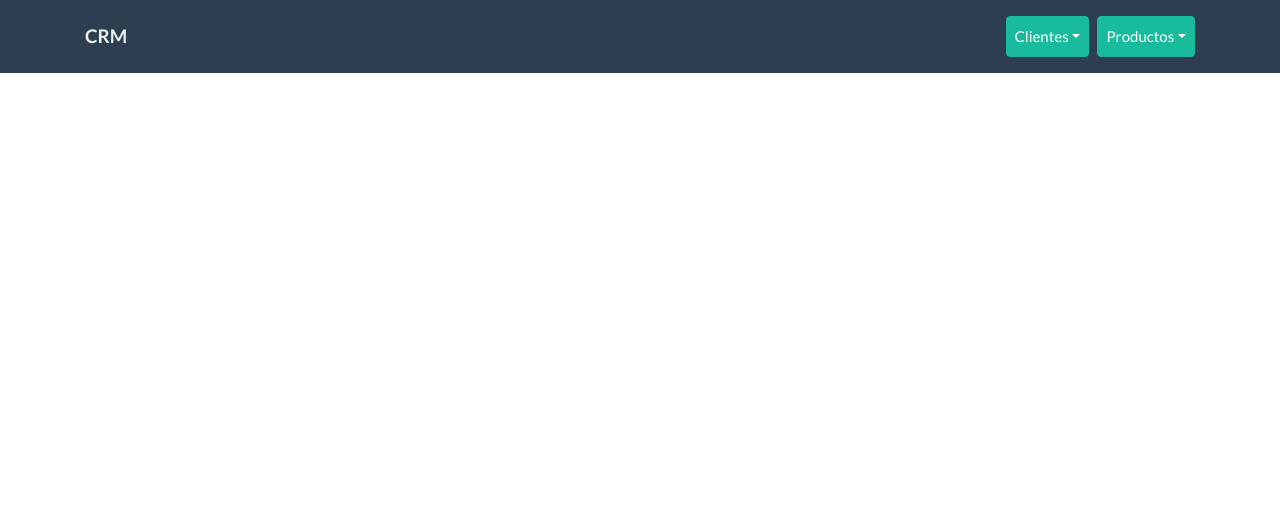
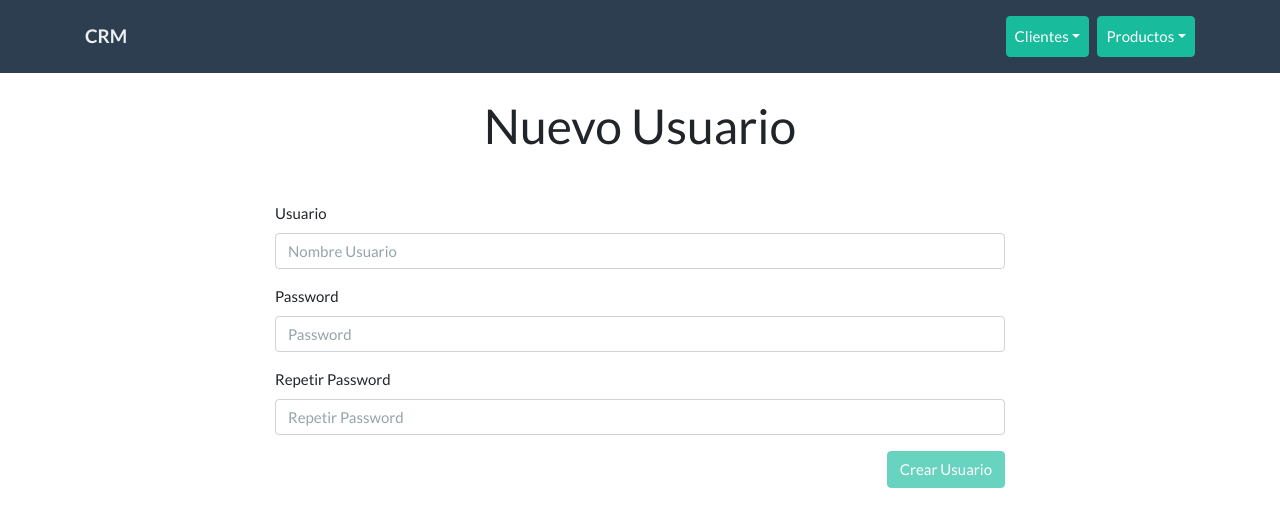
Before and after one commit to sanchezcarlos1986/react-apollo-graphql-fullstack, a React (Create React App) app in the folder cliente/: page /registro in a window 1280 px wide. Shown: the top 526 px of the page. Built offline with nearby package versions, Linux system fonts and the light colour scheme.

Commit message:
feat(usuarios): agregando nuevos usuarios desde el front

```diff
--- a/cliente/src/App.js
+++ b/cliente/src/App.js
@@ -18,6 +18,8 @@
 // Pedidos
 import NuevoPedido from './components/Pedidos/NuevoPedido'
 import PedidosCliente from './components/Pedidos/PedidosCliente'
+
+import Registro from './components/Auth/Registro'
 
 import Panel from './components/Panel/Panel'
 
@@ -49,6 +51,7 @@
                 <Route exact path="/productos/editar/:id" component={EditarProducto} />
                 <Route exact path="/pedidos/nuevo/:id" component={NuevoPedido} />
                 <Route exact path="/pedidos/:id" component={PedidosCliente} />
+                <Route exact path="/registro" component={Registro} />
                 <Route exact path="/panel" component={Panel} />
               </Switch>
             </div>
--- /dev/null
+++ b/cliente/src/components/Auth/Registro.js
@@ -0,0 +1,97 @@
+import React, { Component, Fragment } from 'react'
+import { Mutation } from 'react-apollo'
+import { NUEVO_USUARIO } from '../../mutations'
+
+const initialState = {
+  usuario: '',
+  password: '',
+  repetirPassword: ''
+}
+
+export default class Registro extends Component {
+  state = {
+    ...initialState
+  }
+
+  actualizarState = e => {
+    const { name, value } = e.target
+    this.setState({
+      [name]: value
+    })
+  }
+
+  validarForm = () => {
+    const { usuario, password, repetirPassword } = this.state
+    const noValido = !usuario || !password || password !== repetirPassword
+    return noValido
+  }
+
+  crearRegistro = (e, crearUsuario) => {
+    e.preventDefault()
+
+    crearUsuario().then(data => {
+      this.setState({ ...initialState })
+    })
+
+  }
+
+  render() {
+    const { usuario, password, repetirPassword } = this.state
+
+    return (
+      <Fragment>
+        <h1 className="text-center mb-5">Nuevo Usuario</h1>
+        <div className="row  justify-content-center">
+          <Mutation mutation={NUEVO_USUARIO} variables={{ usuario, password }}>
+          {(crearUsuario, { loading, error, data }) => {
+            return (
+              <form className="col-md-8" onSubmit={e => this.crearRegistro(e, crearUsuario) }>
+                <div className="form-group">
+                  <label>Usuario</label>
+                  <input
+                    value={usuario}
+                    onChange={this.actualizarState}
+                    type="text"
+                    name="usuario"
+                    className="form-control"
+                    placeholder="Nombre Usuario"
+                  />
+                </div>
+                <div className="form-group">
+                  <label>Password</label>
+                  <input
+                    value={password}
+                    onChange={this.actualizarState}
+                    type="password"
+                    name="password"
+                    className="form-control"
+                    placeholder="Password"
+                  />
+                </div>
+                <div className="form-group">
+                  <label>Repetir Password</label>
+                  <input
+                    value={repetirPassword}
+                    onChange={this.actualizarState}
+                    type="password"
+                    name="repetirPassword"
+                    className="form-control"
+                    placeholder="Repetir Password"
+                  />
+                </div>
+
+                <button
+                  disabled={this.validarForm()}
+                  type="submit"
+                  className="btn btn-success float-right">
+                  Crear Usuario
+                </button>
+              </form>
+            )
+          }}
+          </Mutation>
+        </div>
+      </Fragment>
+    )
+  }
+}
--- a/cliente/src/mutations/index.js
+++ b/cliente/src/mutations/index.js
@@ -76,3 +76,10 @@
     actualizarPedido(input: $input)
   }
 `
+
+// USUARIOS
+export const NUEVO_USUARIO = gql`
+  mutation crearUsuario($usuario: String!, $password: String!) {
+    crearUsuario(usuario: $usuario, password: $password)
+  }
+`
```
